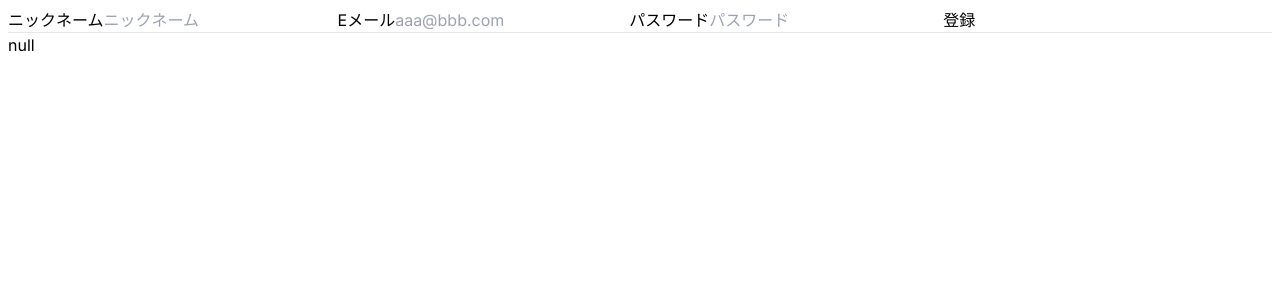
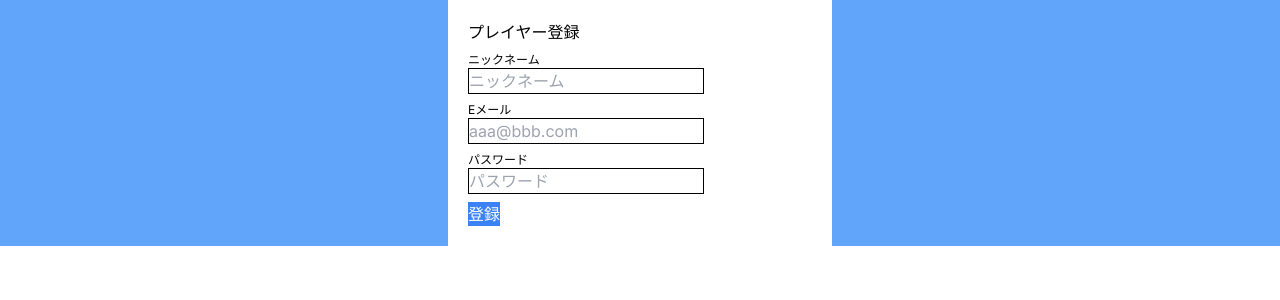
Before and after one commit to grayogre/md-system, a Next.js app: page /register in a window 1280 px wide. Shown: the top 300 px of the page. Built offline with nearby package versions, Linux system fonts and the light colour scheme.

Commit message:
プレイヤー登録 レイアウト

```diff
--- a/src/app/page.tsx
+++ b/src/app/page.tsx
@@ -1,95 +1,9 @@
-import Image from 'next/image'
-import styles from './page.module.css'
+import Link from 'next/link'
 
 export default function Home() {
   return (
-    <main className={styles.main}>
-      <div className={styles.description}>
-        <p>
-          Get started by editing&nbsp;
-          <code className={styles.code}>src/app/page.tsx</code>
-        </p>
-        <div>
-          <a
-            href="https://vercel.com?utm_source=create-next-app&utm_medium=appdir-template&utm_campaign=create-next-app"
-            target="_blank"
-            rel="noopener noreferrer"
-          >
-            By{' '}
-            <Image
-              src="/vercel.svg"
-              alt="Vercel Logo"
-              className={styles.vercelLogo}
-              width={100}
-              height={24}
-              priority
-            />
-          </a>
-        </div>
-      </div>
-
-      <div className={styles.center}>
-        <Image
-          className={styles.logo}
-          src="/next.svg"
-          alt="Next.js Logo"
-          width={180}
-          height={37}
-          priority
-        />
-      </div>
-
-      <div className={styles.grid}>
-        <a
-          href="https://nextjs.org/docs?utm_source=create-next-app&utm_medium=appdir-template&utm_campaign=create-next-app"
-          className={styles.card}
-          target="_blank"
-          rel="noopener noreferrer"
-        >
-          <h2>
-            Docs <span>-&gt;</span>
-          </h2>
-          <p>Find in-depth information about Next.js features and API.</p>
-        </a>
-
-        <a
-          href="https://nextjs.org/learn?utm_source=create-next-app&utm_medium=appdir-template&utm_campaign=create-next-app"
-          className={styles.card}
-          target="_blank"
-          rel="noopener noreferrer"
-        >
-          <h2>
-            Learn <span>-&gt;</span>
-          </h2>
-          <p>Learn about Next.js in an interactive course with&nbsp;quizzes!</p>
-        </a>
-
-        <a
-          href="https://vercel.com/templates?framework=next.js&utm_source=create-next-app&utm_medium=appdir-template&utm_campaign=create-next-app"
-          className={styles.card}
-          target="_blank"
-          rel="noopener noreferrer"
-        >
-          <h2>
-            Templates <span>-&gt;</span>
-          </h2>
-          <p>Explore the Next.js 13 playground.</p>
-        </a>
-
-        <a
-          href="https://vercel.com/new?utm_source=create-next-app&utm_medium=appdir-template&utm_campaign=create-next-app"
-          className={styles.card}
-          target="_blank"
-          rel="noopener noreferrer"
-        >
-          <h2>
-            Deploy <span>-&gt;</span>
-          </h2>
-          <p>
-            Instantly deploy your Next.js site to a shareable URL with Vercel.
-          </p>
-        </a>
-      </div>
+    <main>
+      <Link href="/register">プレイヤー登録</Link>
     </main>
   )
 }
--- a/src/app/register/page.tsx
+++ b/src/app/register/page.tsx
@@ -1,12 +1,23 @@
 'use client'
 
 import { useState } from 'react'
+import { useRouter } from 'next/navigation'
 import { axiosInstance } from '../../api/axiosInstance'
 import Frame from '../../components/Frame'
+import Errors from '../../components/Errors'
 
 export default function Home() {
 
-  const [data, setData] = useState(null)
+  const defaultResult = {
+    status: 200,
+    errors: {
+      name: [],
+      email: [],
+      password: [],
+    }
+  }
+  const [result, setResult] = useState(defaultResult)
+  const router = useRouter()
 
   const onClick = () => {
     const namefld = document.getElementById('name') as HTMLInputElement
@@ -22,31 +33,39 @@ export default function Home() {
         },)
           .then((res) => {
             console.log('reg', res)
-            setData(res.data)
+            router.push('/')
           })
           .catch((err)  =>{
             console.log(err)
-            setData(err.response.data)
+            setResult(err.response.data)
           })
     }).catch((err) => {
       console.log(err)
-      setData(err.response.data)
+      setResult(err.response.data)
     })
   }
 
   return (
     <Frame>
-      <form>
-        <label htmlFor="name">ニックネーム</label>
-        <input type="text" id="name" placeholder="ニックネーム" />
-        <label htmlFor="email">Eメール</label>
-        <input type="email" id="email" placeholder="aaa@bbb.com" />
-        <label htmlFor="password">パスワード</label>
-        <input type="password" id="password" placeholder="パスワード" />
-        <button type="button" onClick={onClick}>登録</button>
-        <hr />
-        <div>{JSON.stringify(data)}</div>
-      </form>
+      <div className="block bg-white mx-auto w-96 p-5">
+        <h2 className="mb-2">プレイヤー登録</h2>
+        <form>
+          <div className="frex frex-row">
+            <label className="block text-xs" htmlFor="name">ニックネーム</label>
+            <input className="block border border-black mb-2" type="text" id="name" placeholder="ニックネーム" />
+            <Errors className="block" messages={result.errors.name} />
+            <label className="block text-xs" htmlFor="email">Eメール</label>
+            <input className="block border border-black mb-2" type="email" id="email" placeholder="aaa@bbb.com" />
+            <Errors className="block" messages={result.errors.email} />
+            <label className="block text-xs" htmlFor="password">パスワード</label>
+            <input className="block border border-black mb-2" type="password" id="password" placeholder="パスワード" />
+            <Errors className="block" messages={result.errors.password} />
+          </div>
+          <div>
+            <button className="bg-blue-500 text-white" type="button" onClick={onClick}>登録</button>
+          </div>
+        </form>
+      </div>
     </Frame>
   )
 }
--- /dev/null
+++ b/src/components/Errors.tsx
@@ -0,0 +1,12 @@
+export default function Errors(props: {
+  messages: string[],
+  className: string
+}) {
+  return (
+    <div className={props.className}>
+      {props.messages?.map((msg, index) => (
+        <p className="text-red-500 mb-2 px-2" key={index}>{msg}</p>
+      ))}
+    </div>
+  )
+}
--- a/src/components/Frame.tsx
+++ b/src/components/Frame.tsx
@@ -4,9 +4,7 @@ export default function Frame(prop:{children: React.ReactNode})
 {
   return (
     <div className="w-full bg-blue-400">
-      <div className="mx-auto bg-white p-2">
-        {prop.children}
-      </div>
+      {prop.children}
     </div>
   )
 }
```
